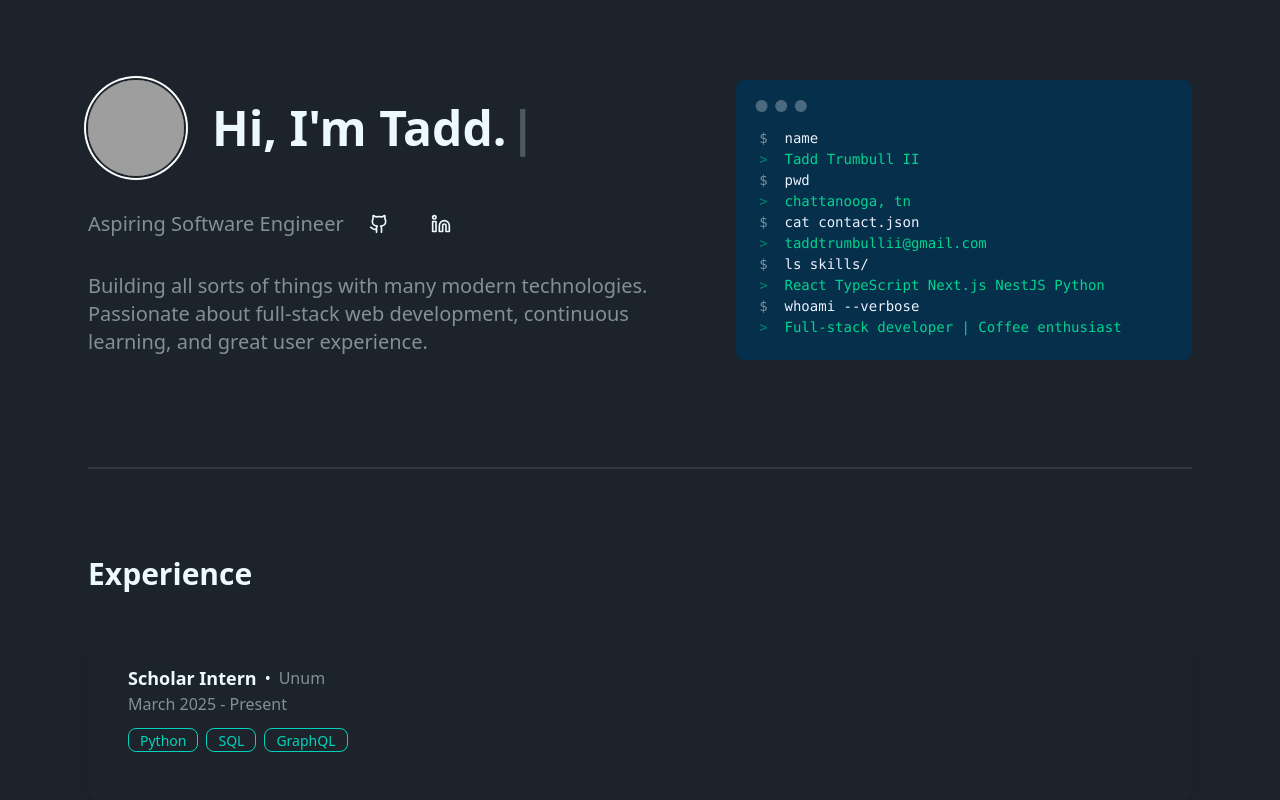
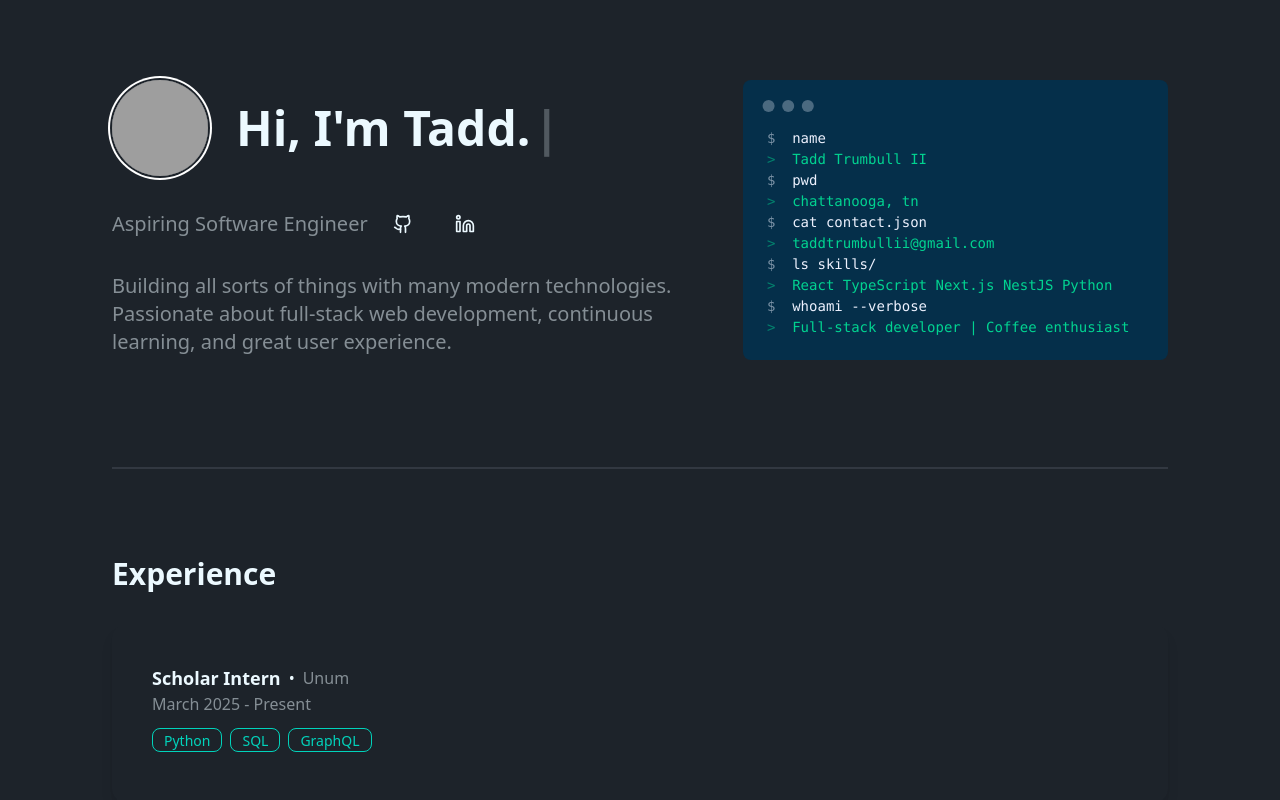
Before and after one commit to taddmtii/portfolio, a React (Vite) app: page / in a window 1280 px wide. Shown: the top 800 px of the page. Built offline with nearby package versions, Linux system fonts and the light colour scheme; grey boxes are pictures that could not be loaded.

Commit message:
added some horizontal padding

```diff
--- a/src/App.tsx
+++ b/src/App.tsx
@@ -9,7 +9,7 @@
   return (
     <>
       <div className="flex w-full items-center justify-center">
-        <div className="flex flex-col w-full max-w-6xl mx-auto px-6 py-20">
+        <div className="flex flex-col w-full max-w-6xl mx-auto px-12 py-20">
           <div className="flex flex-col md:flex-row gap-12 items-center md:items-start">
             <Hero />
             <TerminalCard />
```
